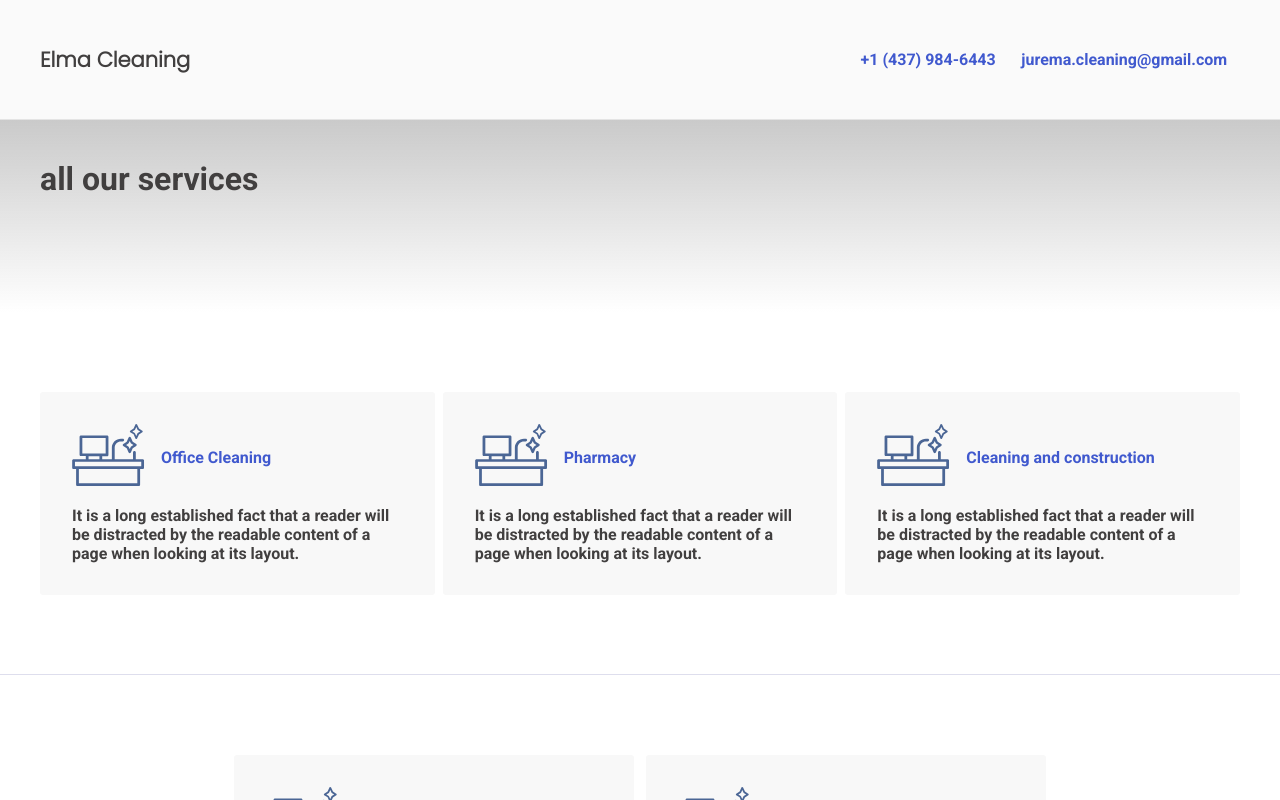
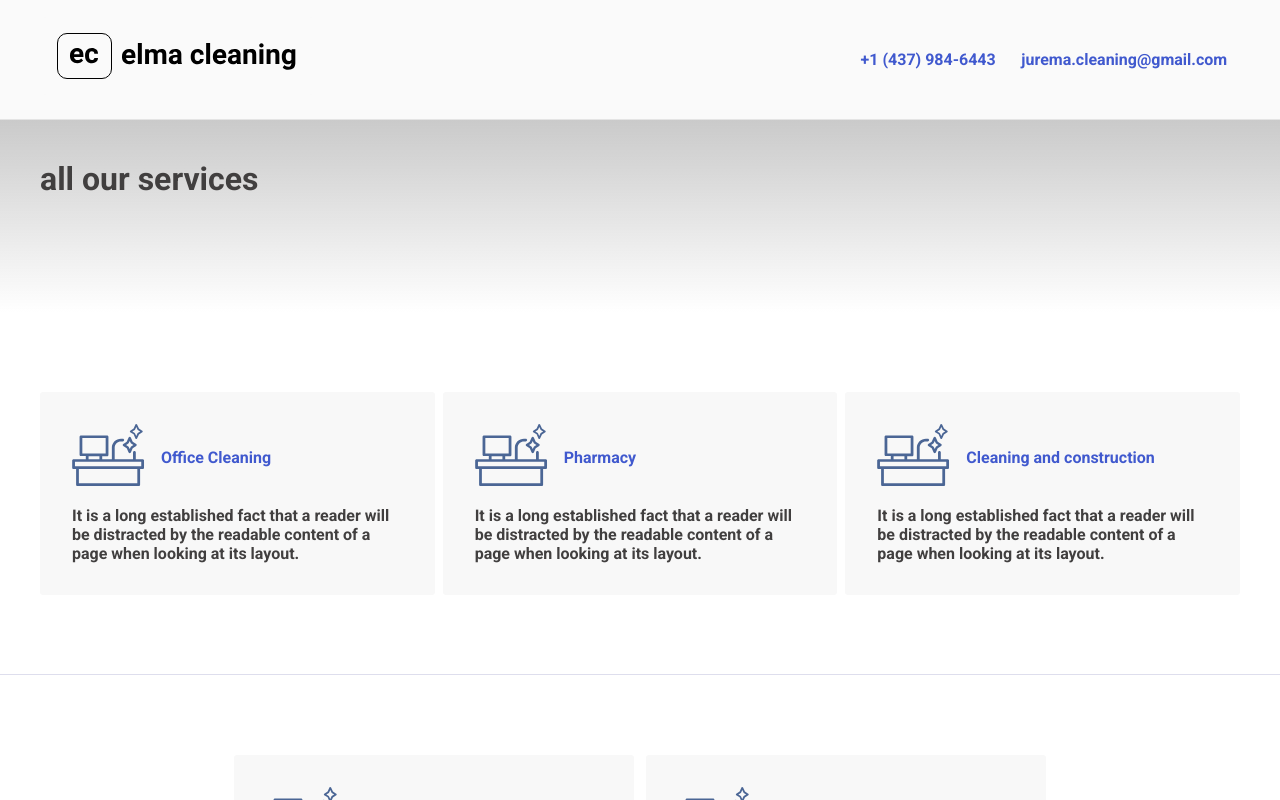
Before and after one commit to schedule-lib/elma.cleanning, a Next.js app: page /services in a window 1280 px wide. Built offline with nearby package versions, Linux system fonts and the light colour scheme.

Commit message:
feat: link ref error, fix #2

```diff
--- a/src/components/Footer.tsx
+++ b/src/components/Footer.tsx
@@ -1,9 +1,10 @@
-import Image from "next/image";
+/* eslint-disable jsx-a11y/anchor-is-valid */
 import Link from "next/link";
 import { FiInstagram, FiChevronUp } from "react-icons/fi";
 
-import genesysOfficialLogo from "../../public/assets/gs-logo-point-wt.svg";
+import elmaCleaningLogo from "../../public/assets/ec-logo-preview.svg";
 import styles from "../styles/components/Footer.module.scss";
+import { MyAnchorToLogo } from "./MyAnchorToLogo";
 
 function Footer() {
   return (
@@ -11,8 +12,8 @@ function Footer() {
       <div className={styles.footerContainer}>
         <div className={styles.content}>
           <div className={styles.left}>
-            <Link href="/" passHref>
-              <Image src={genesysOfficialLogo} alt="elma cleaning!" />
+            <Link href="/#welcome" passHref>
+              <MyAnchorToLogo src={elmaCleaningLogo} alt="Elma cleaning logo" />
             </Link>
             <span>
               &copy; elma cleaning 2021 <br /> All rights reserved.
--- a/src/components/Header.tsx
+++ b/src/components/Header.tsx
@@ -1,8 +1,11 @@
+/* eslint-disable jsx-a11y/anchor-is-valid */
 import Link from "next/link";
 import { useState } from "react";
 import { FiMenu, FiX } from "react-icons/fi";
 
+import elmaCleaningLogo from "../../public/assets/elma-cleaning-logo.svg";
 import styles from "../styles/components/Header.module.scss";
+import { MyAnchorToLogo } from "./MyAnchorToLogo";
 
 function Header() {
   const [menuIsOpen, setMenuIsOpen] = useState(false);
@@ -14,7 +17,9 @@ function Header() {
   return (
     <header className={styles.headerContainer}>
       <nav>
-        <Link href="/">Elma Cleaning</Link>
+        <Link href="/" passHref>
+          <MyAnchorToLogo src={elmaCleaningLogo} alt="elma cleaning Logo" />
+        </Link>
 
         <div
           className={`${styles.menu} ${menuIsOpen ? styles.open : undefined}`}
--- /dev/null
+++ b/src/components/MyAnchorToLogo.tsx
@@ -0,0 +1,20 @@
+/* eslint-disable jsx-a11y/anchor-is-valid */
+/* eslint-disable react/require-default-props */
+import Image, { ImageProps } from "next/image";
+import { forwardRef } from "react";
+
+interface IMyAnchorToLogoProps extends ImageProps {}
+
+const MyAnchorToLogo = forwardRef<HTMLAnchorElement, ImageProps>(
+  ({ alt, ...props }: IMyAnchorToLogoProps, ref) => {
+    return (
+      <a ref={ref}>
+        <Image {...props} alt={alt} />
+      </a>
+    );
+  }
+);
+
+MyAnchorToLogo.displayName = "MyAnchorToLogo";
+
+export { MyAnchorToLogo };
```
